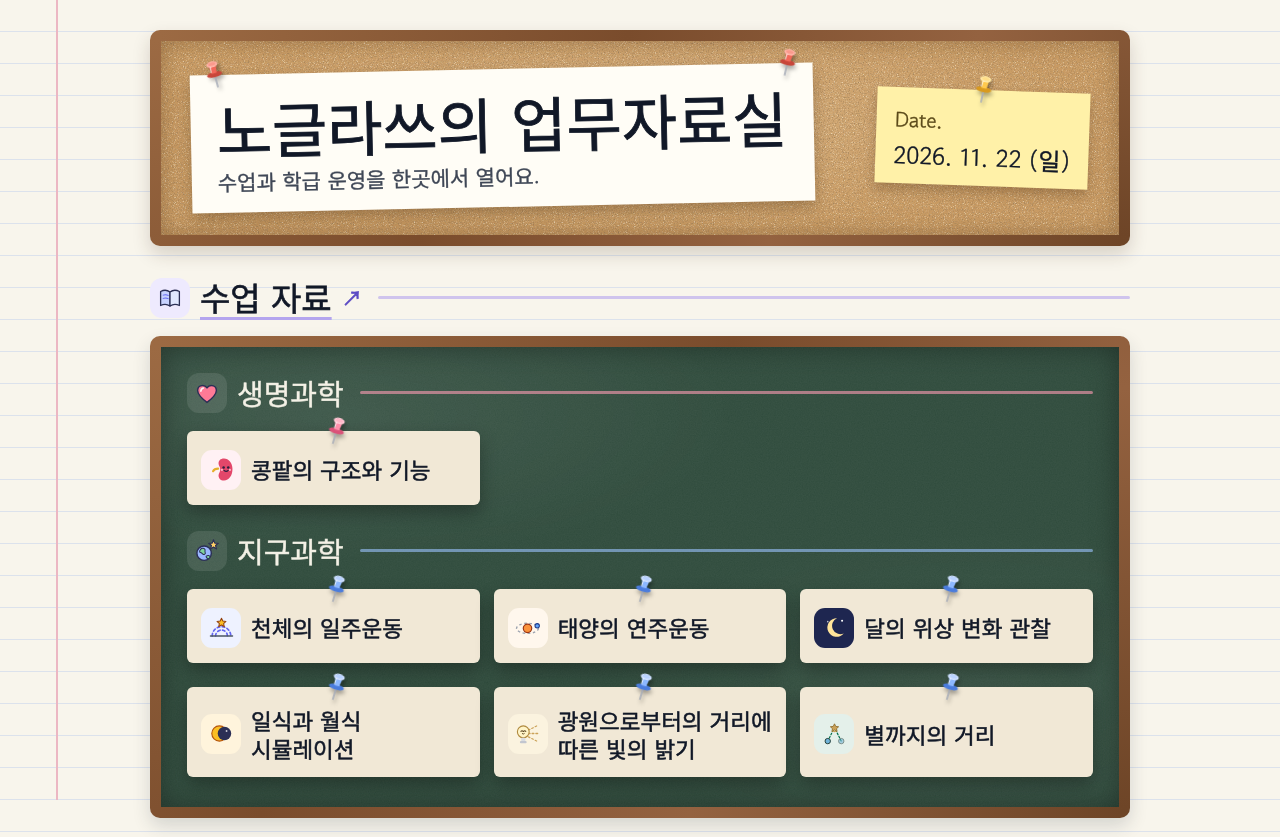
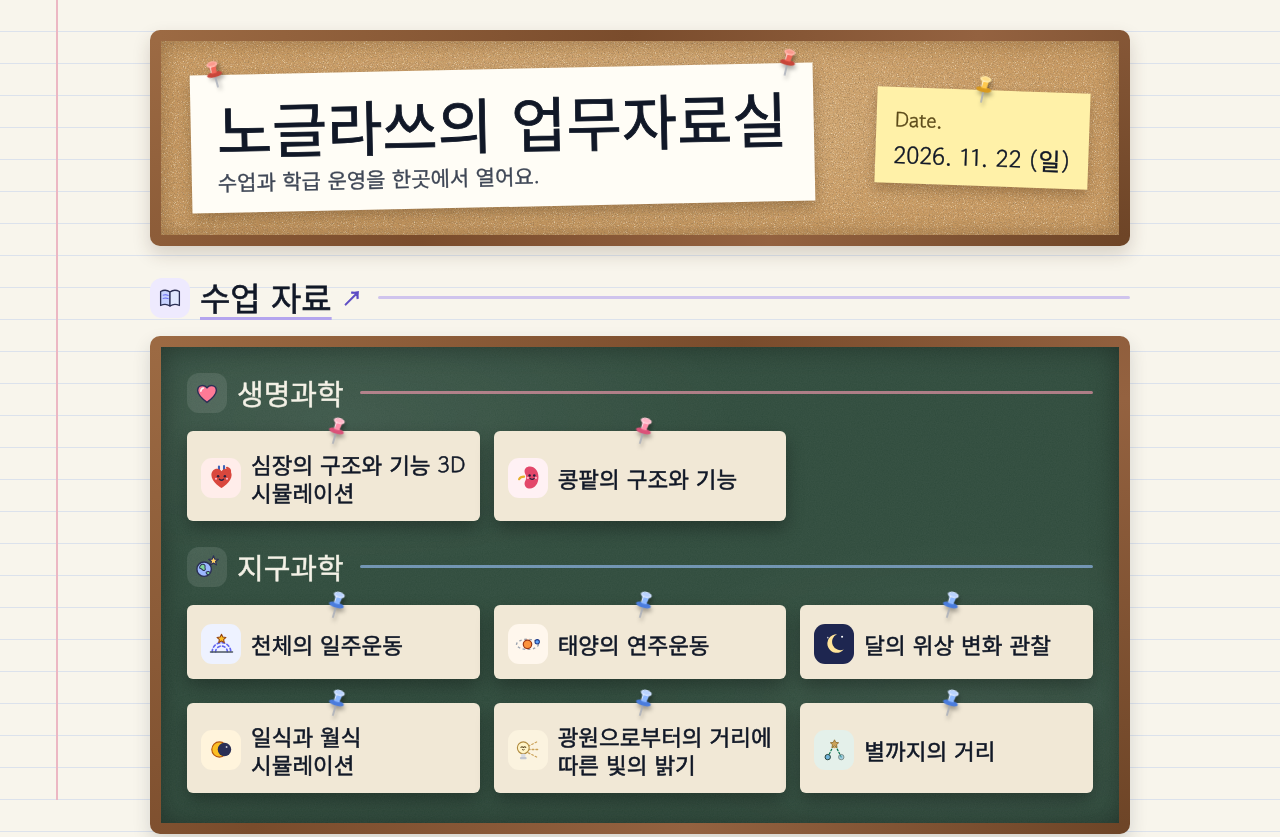
Before and after one commit to dajihoya/NOHclass, a plain HTML site: page index.html in a window 1280 px wide. Shown: the top 837 px of the page. Drawn offline with Linux system fonts and the light colour scheme; no server answers; a web font is replaced by a local one.

Commit message:
수업 자료에 심장의 구조와 기능 3D 시뮬레이션 추가
Co-Authored-By: Claude Opus 5.5 <noreply@anthropic.com>
Claude-Session: https://claude.ai/code/session_01YbTsHdcNCDhZwZaM22QJ5z

```diff
--- a/index.html
+++ b/index.html
@@ -108,6 +108,7 @@ a.card b{font-weight:400;font-size:22.5px;line-height:1.25;word-break:keep-all;-
       <section class="sub" aria-labelledby="hLife">
         <h3 id="hLife"><span class="badge" aria-hidden="true"><svg viewBox="0 0 36 36"><path d="M18 31C10 25 5 20.5 5 14.5 5 10.5 8 7.5 12 7.5c2.6 0 4.7 1.4 6 3.5 1.3-2.1 3.4-3.5 6-3.5 4 0 7 3 7 7 0 6-5 10.5-13 16.5z" fill="#ff7a96" stroke="#2b2f55" stroke-width="2" stroke-linejoin="round"/><path d="M9.5 15.5q0-3.5 3.5-4.5" fill="none" stroke="#fff" stroke-width="2.2" stroke-linecap="round" opacity=".9"/></svg></span>생명과학<span class="line" aria-hidden="true"></span></h3>
         <div class="cards">
+        <a class="card" href="https://dajihoya.github.io/scienceclass/life-science/heart.html" target="_blank" rel="noopener"><span class="hd"><span class="pic" style="--bsoft:#FFEDEA" aria-hidden="true"><svg viewBox="0 0 64 64"><path d="M26 15V6M38 14V5" stroke="#3E63B8" stroke-width="5" stroke-linecap="round"/><path d="M32 57S8 43 8 26C8 17 14 11 21.5 11c4.6 0 8.2 2.6 10.5 6 2.3-3.4 5.9-6 10.5-6C50 11 56 17 56 26c0 17-24 31-24 31z" fill="#D9473D"/><path d="M45 9c6 2 8 7 7 12" stroke="#D9473D" stroke-width="5" fill="none" stroke-linecap="round"/><circle cx="24" cy="29" r="3" fill="#2A2140"/><circle cx="40" cy="29" r="3" fill="#2A2140"/><path d="M27 36q5 5 10 0" stroke="#2A2140" stroke-width="3" fill="none" stroke-linecap="round"/><circle cx="19" cy="35" r="2.6" fill="#FFB3C4"/><circle cx="45" cy="35" r="2.6" fill="#FFB3C4"/></svg></span><b data-sync="heart">심장의 구조와 기능 3D 시뮬레이션</b></span></a>
         <a class="card" href="https://dajihoya.github.io/scienceclass/life-science/nephron.html" target="_blank" rel="noopener"><span class="hd"><span class="pic" style="--bsoft:#FFF1F4" aria-hidden="true"><svg viewBox="0 0 64 64"><path d="M38 6c11 0 20 10 20 25S50 58 38 58c-9 0-13-6-13-12 0-5 4-7 4-14s-4-9-4-14C25 11 29 6 38 6z" fill="#E3476A"/><path d="M24 30c-6 0-10 2-12 6" stroke="#E6B02A" stroke-width="5" fill="none" stroke-linecap="round"/><circle cx="37" cy="27" r="3" fill="#2A2140"/><circle cx="48" cy="27" r="3" fill="#2A2140"/><path d="M38 34q5 5 10 0" stroke="#2A2140" stroke-width="3" fill="none" stroke-linecap="round"/><circle cx="33" cy="33" r="2.6" fill="#FFB3C4"/><circle cx="52" cy="33" r="2.6" fill="#FFB3C4"/></svg></span><b data-sync="nephron">콩팥의 구조와 기능</b></span></a>
         </div>
       </section>
```
